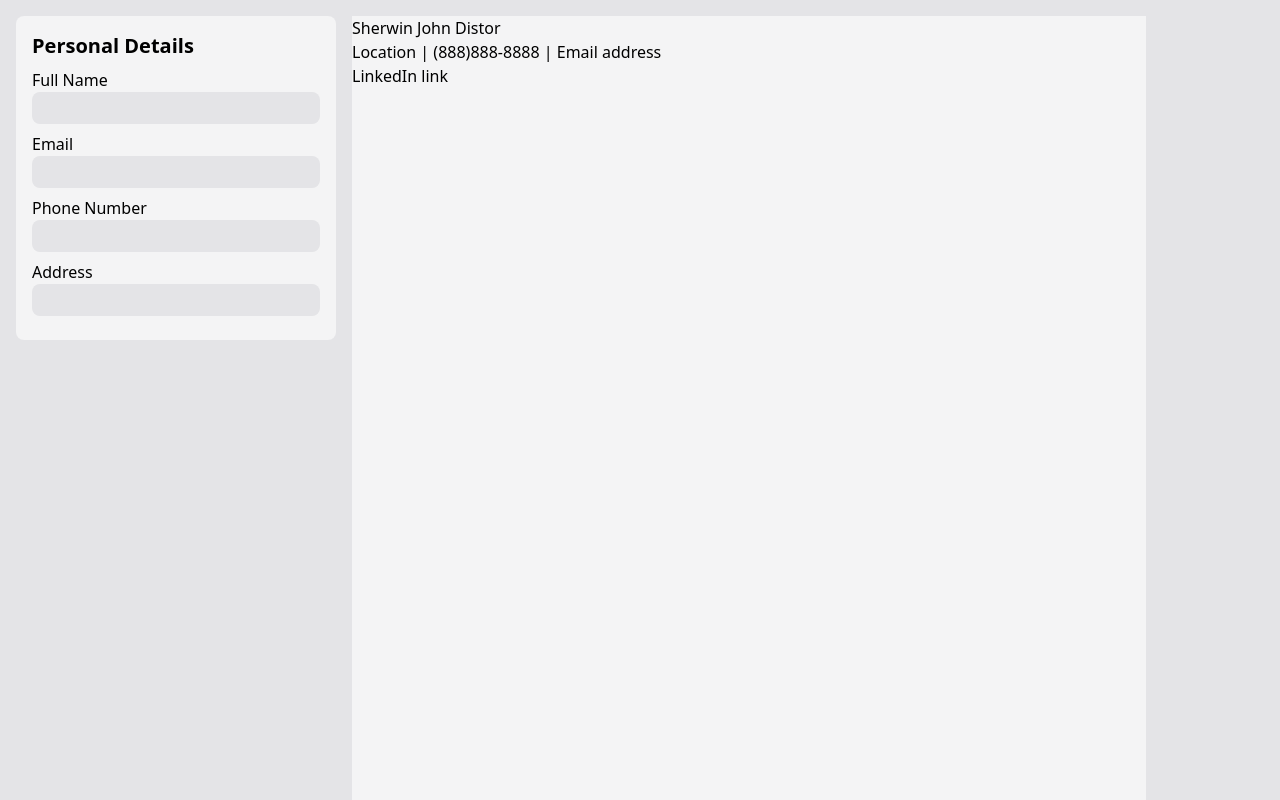
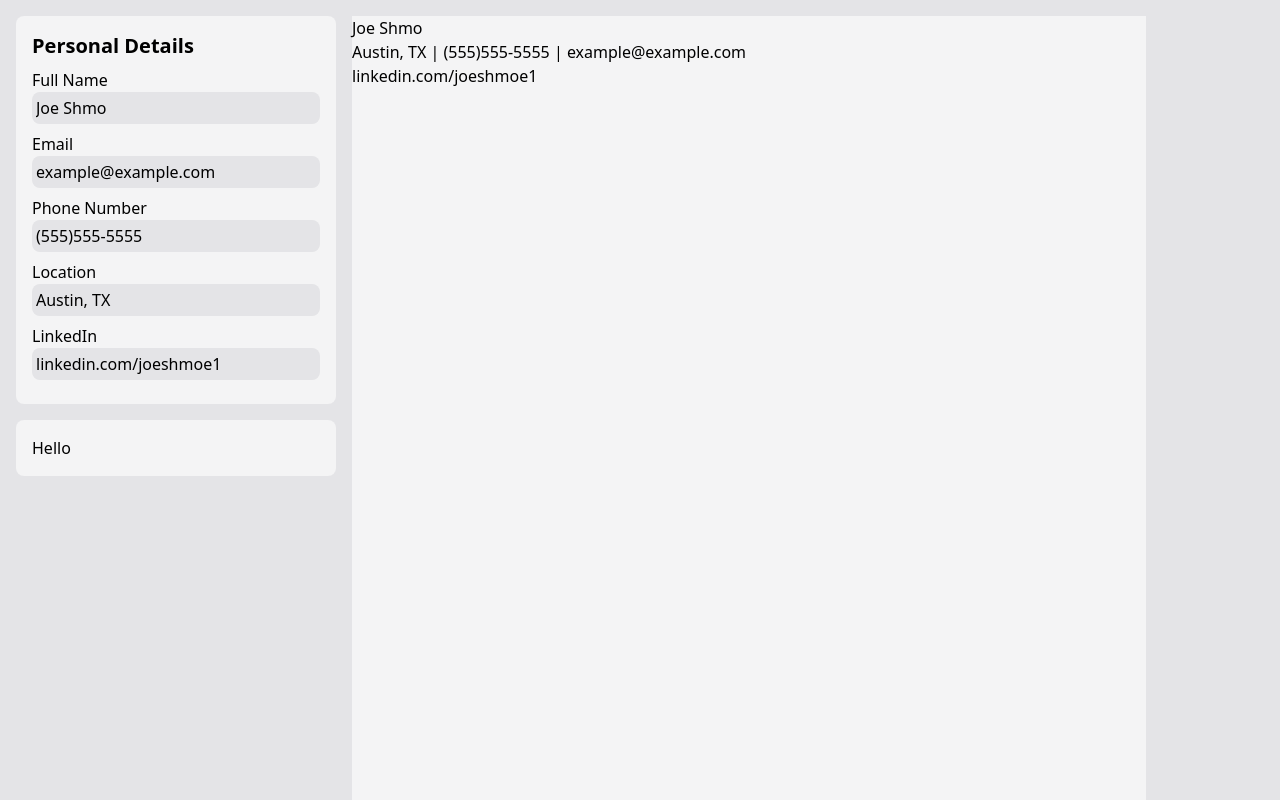
Before and after one commit to SherwinDistor/odin-cv-application, a React (Vite) app: page / in a window 1280 px wide. Shown: the top 800 px of the page. Built offline with nearby package versions, Linux system fonts and the light colour scheme.

Commit message:
Adding state to personal details

```diff
--- a/eslint.config.js
+++ b/eslint.config.js
@@ -1,8 +1,8 @@
-import js from '@eslint/js'
-import globals from 'globals'
-import react from 'eslint-plugin-react'
-import reactHooks from 'eslint-plugin-react-hooks'
-import reactRefresh from 'eslint-plugin-react-refresh'
+import js from '@eslint/js';
+import globals from 'globals';
+import react from 'eslint-plugin-react';
+import reactHooks from 'eslint-plugin-react-hooks';
+import reactRefresh from 'eslint-plugin-react-refresh';
 
 export default [
 	{ ignores: ['dist'] },
@@ -28,6 +28,7 @@ export default [
 			...react.configs.recommended.rules,
 			...react.configs['jsx-runtime'].rules,
 			...reactHooks.configs.recommended.rules,
+			'react/prop-types': 0,
 			'react/jsx-no-target-blank': 'off',
 			'react-refresh/only-export-components': [
 				'warn',
@@ -35,4 +36,4 @@ export default [
 			],
 		},
 	},
-]
+];
--- a/src/App.jsx
+++ b/src/App.jsx
@@ -1,16 +1,31 @@
+import { useState } from 'react';
+import InputCard from './components/InputCard';
+
 function App() {
+	const [personalDetails, setPersonalDetails] = useState({
+		name: 'Joe Shmo',
+		email: 'example@example.com',
+		number: '(555)555-5555',
+		location: 'Austin, TX',
+		link: 'linkedin.com/joeshmoe1',
+	});
+
 	return (
 		<>
 			<div className='bg-zinc-200 p-4 h-full flex gap-4'>
 				<div>
-					<div className='bg-zinc-100 p-4 rounded-lg min-w-80'>
+					<InputCard>
 						<h1 className='text-xl font-bold mb-2'>Personal Details</h1>
 						<h2 className='text-md font-medium'>Full Name</h2>
 						<input
 							className='bg-zinc-200 p-1 rounded-lg w-full mb-2'
 							type='text'
-							name=''
-							id=''
+							name='name'
+							id='name'
+							onChange={(e) =>
+								setPersonalDetails({ ...personalDetails, name: e.target.value })
+							}
+							value={personalDetails.name}
 						/>
 						<h2 className='text-md font-medium'>Email</h2>
 						<input
@@ -18,6 +33,13 @@ function App() {
 							type='text'
 							name=''
 							id=''
+							onChange={(e) =>
+								setPersonalDetails({
+									...personalDetails,
+									email: e.target.value,
+								})
+							}
+							value={personalDetails.email}
 						/>
 						<h2 className='text-md font-medium'>Phone Number</h2>
 						<input
@@ -25,22 +47,51 @@ function App() {
 							type='text'
 							name=''
 							id=''
+							onChange={(e) =>
+								setPersonalDetails({
+									...personalDetails,
+									number: e.target.value,
+								})
+							}
+							value={personalDetails.number}
 						/>
-						<h2 className='text-md font-medium'>Address</h2>
+						<h2 className='text-md font-medium'>Location</h2>
 						<input
 							className='bg-zinc-200 p-1 rounded-lg w-full mb-2'
 							type='text'
 							name=''
 							id=''
+							onChange={(e) =>
+								setPersonalDetails({
+									...personalDetails,
+									location: e.target.value,
+								})
+							}
+							value={personalDetails.location}
 						/>
-					</div>
+						<h2 className='text-md font-medium'>LinkedIn</h2>
+						<input
+							className='bg-zinc-200 p-1 rounded-lg w-full mb-2'
+							type='text'
+							name=''
+							id=''
+							onChange={(e) =>
+								setPersonalDetails({ ...personalDetails, link: e.target.value })
+							}
+							value={personalDetails.link}
+						/>
+					</InputCard>
+					<InputCard>Hello</InputCard>
 				</div>
 				<div className='w-full'>
 					<div className='bg-zinc-100 w-[210mm] h-[297mm]'>
 						<div>
-							<h1>Sherwin John Distor</h1>
-							<p>Location | (888)888-8888 | Email address</p>
-							<a href=''>LinkedIn link</a>
+							<h1>{personalDetails.name}</h1>
+							<p>
+								{personalDetails.location} | {personalDetails.number} |{' '}
+								{personalDetails.email}
+							</p>
+							<a href=''>{personalDetails.link}</a>
 						</div>
 					</div>
 				</div>
--- /dev/null
+++ b/src/components/InputCard.jsx
@@ -0,0 +1,7 @@
+function InputCard({ children }) {
+	return (
+		<div className='bg-zinc-100 p-4 rounded-lg min-w-80 mb-4'>{children}</div>
+	);
+}
+
+export default InputCard;
```
Lines whose indentation alone changed are shown as unchanged.
